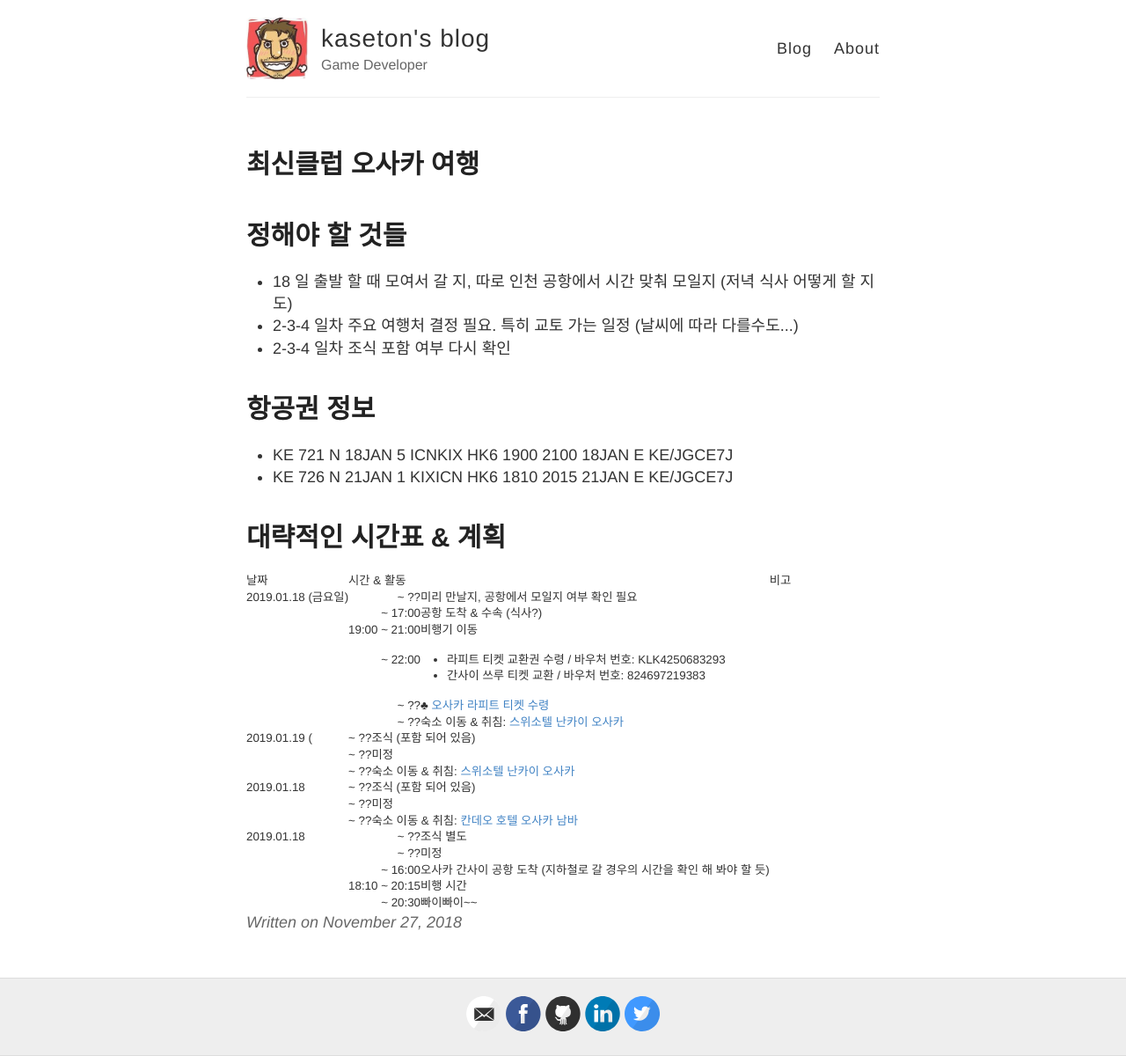
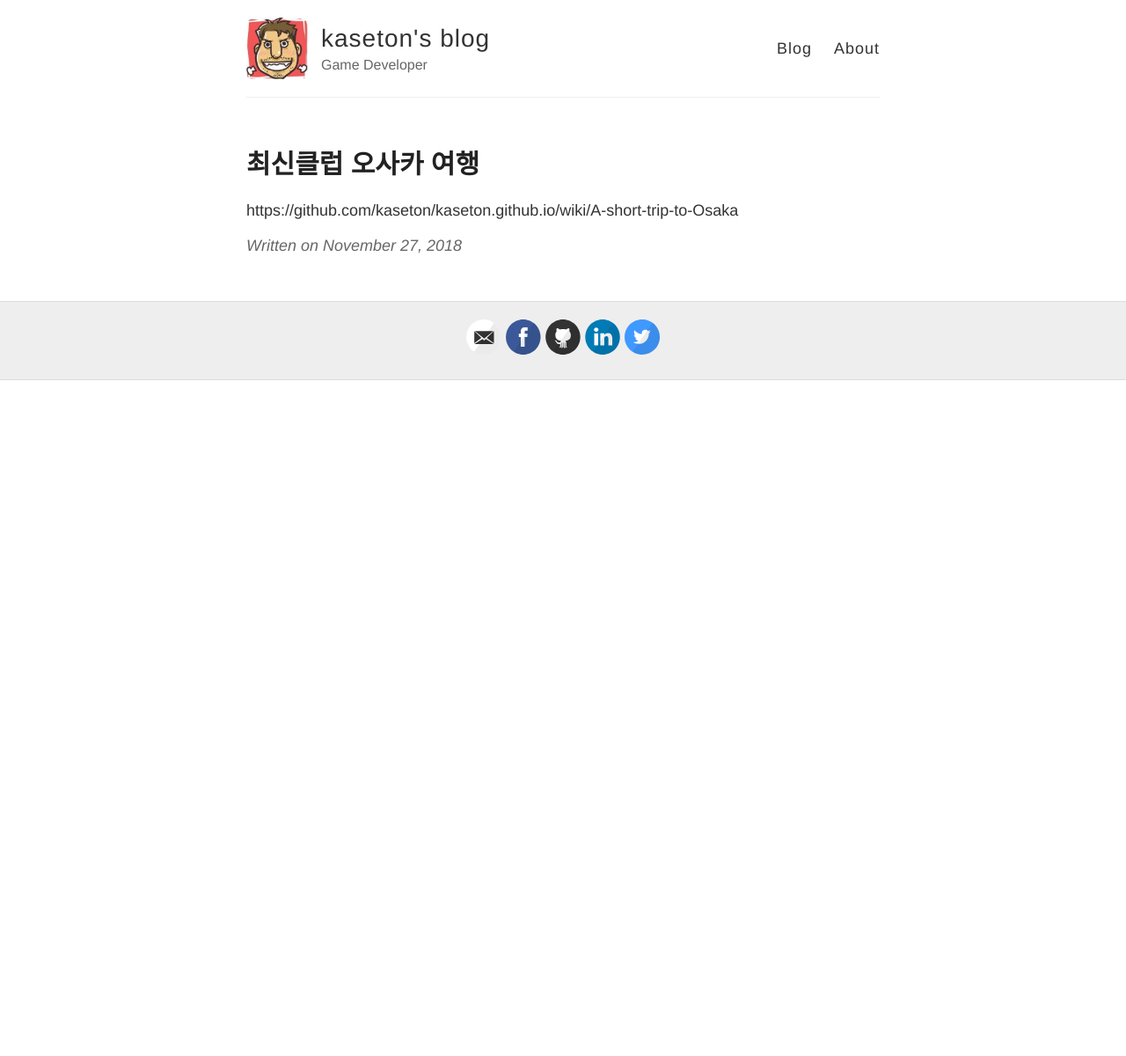
Before and after one commit to kaseton/kaseton.github.io, a Jekyll site: the page built from _posts/2018-11-27-osaka-travel.md, in a window 1280 px wide. Shown: the whole page at 88% size. Built offline with Jekyll 4.4.1, drawn with Linux system fonts in a browser that asks for light colours; after the commit the page ends 900 px from its top, so only the background shows below that.

Commit message:
Update 2018-11-27-osaka-travel.md

```diff
--- a/_posts/2018-11-27-osaka-travel.md
+++ b/_posts/2018-11-27-osaka-travel.md
@@ -3,80 +3,4 @@ layout: post
 title: 최신클럽 오사카 여행
 ---
 
-<h1>정해야 할 것들</h1>
-<ul>
-  <li>18 일 출발 할 때 모여서 갈 지, 따로 인천 공항에서 시간 맞춰 모일지 (저녁 식사 어떻게 할 지도)</li>
-  <li>2-3-4 일차 주요 여행처 결정 필요. 특히 교토 가는 일정 (날씨에 따라 다를수도...)</li>
-  <li>2-3-4 일차 조식 포함 여부 다시 확인</li>
-</ul>
-
-<h1>항공권 정보</h1>
-<ul>
-  <li>KE 721 N 18JAN 5 ICNKIX HK6  1900 2100  18JAN  E  KE/JGCE7J</li>
-  <li>KE 726 N 21JAN 1 KIXICN HK6  1810 2015  21JAN  E  KE/JGCE7J</li>
-</ul>
-
-<h1>대략적인 시간표 & 계획</h1>
-<table border=1 style="font-size: 10pt;">
-  <tr><td>날짜</td><td>시간 & 활동</td><td>비고</td></tr>
-  <tr>
-    <td>2019.01.18 (금요일)</td>
-    <td>
-      <table border=0>
-        <tr><td align=right> ~ ??</td><td>미리 만날지, 공항에서 모일지 여부 확인 필요</td></tr>
-        <tr><td align=right> ~ 17:00</td><td>공항 도착 & 수속 (식사?)</td></tr>
-        <tr><td align=right>19:00 ~ 21:00</td><td>비행기 이동</td></tr>
-        <tr><td align=right>~ 22:00</td>
-          <td>
-            <ul>
-              <li>라피트 티켓 교환권 수령 / 바우처 번호: KLK4250683293</li>
-              <li>간사이 쓰루 티켓 교환 / 바우처 번호: 824697219383</li>
-            </ul>
-          </td>
-        </tr>
-        <tr><td align=right>~ ??</td><td>&#9827; <a href="http://blog.naver.com/PostView.nhn?blogId=klooktravel&logNo=220977060280">오사카 라피트 티켓 수령</a></td></tr>
-        <tr><td align=right>~ ??</td><td>숙소 이동 & 취침: <a href="https://www.swissotel-osaka.co.jp/">스위소텔 난카이 오사카</a></td></tr>
-      </table>
-    </td>
-    <td>
-    </td>
-  </tr>
-  <tr>
-    <td>2019.01.19 (</td>
-    <td>
-      <table border=0>
-        <tr><td align=right> ~ ??</td><td>조식 (포함 되어 있음)</td></tr>
-        <tr><td align=right> ~ ??</td><td>미정</td></tr>
-        <tr><td align=right>~ ??</td><td>숙소 이동 & 취침: <a href="https://www.swissotel-osaka.co.jp/">스위소텔 난카이 오사카</a></td></tr>
-      </table>
-    </td>
-    <td>
-    </td>
-  </tr>
-  <tr>
-    <td>2019.01.18</td>
-    <td>
-      <table border=0>
-        <tr><td align=right> ~ ??</td><td>조식 (포함 되어 있음)</td></tr>
-        <tr><td align=right> ~ ??</td><td>미정</td></tr>
-        <tr><td align=right>~ ??</td><td>숙소 이동 & 취침: <a href="https://www.candeohotels.com/namba/">칸데오 호텔 오사카 남바</a></td></tr>
-      </table>
-    </td>
-    <td>
-    </td>
-  </tr>
-  <tr>
-    <td>2019.01.18</td>
-    <td>
-      <table border=0>
-        <tr><td align=right> ~ ??</td><td>조식 별도</td></tr>
-        <tr><td align=right> ~ ??</td><td>미정</td></tr>
-        <tr><td align=right> ~ 16:00</td><td>오사카 간사이 공항 도착 (지하철로 갈 경우의 시간을 확인 해 봐야 할 듯)</td></tr>
-        <tr><td align=right> 18:10 ~ 20:15</td><td>비행 시간</td></tr>
-        <tr><td align=right> ~ 20:30</td><td>빠이빠이~~</td></tr>
-      </table>
-    </td>
-    <td>
-    </td>
-  </tr>
-</table>
+https://github.com/kaseton/kaseton.github.io/wiki/A-short-trip-to-Osaka
```
